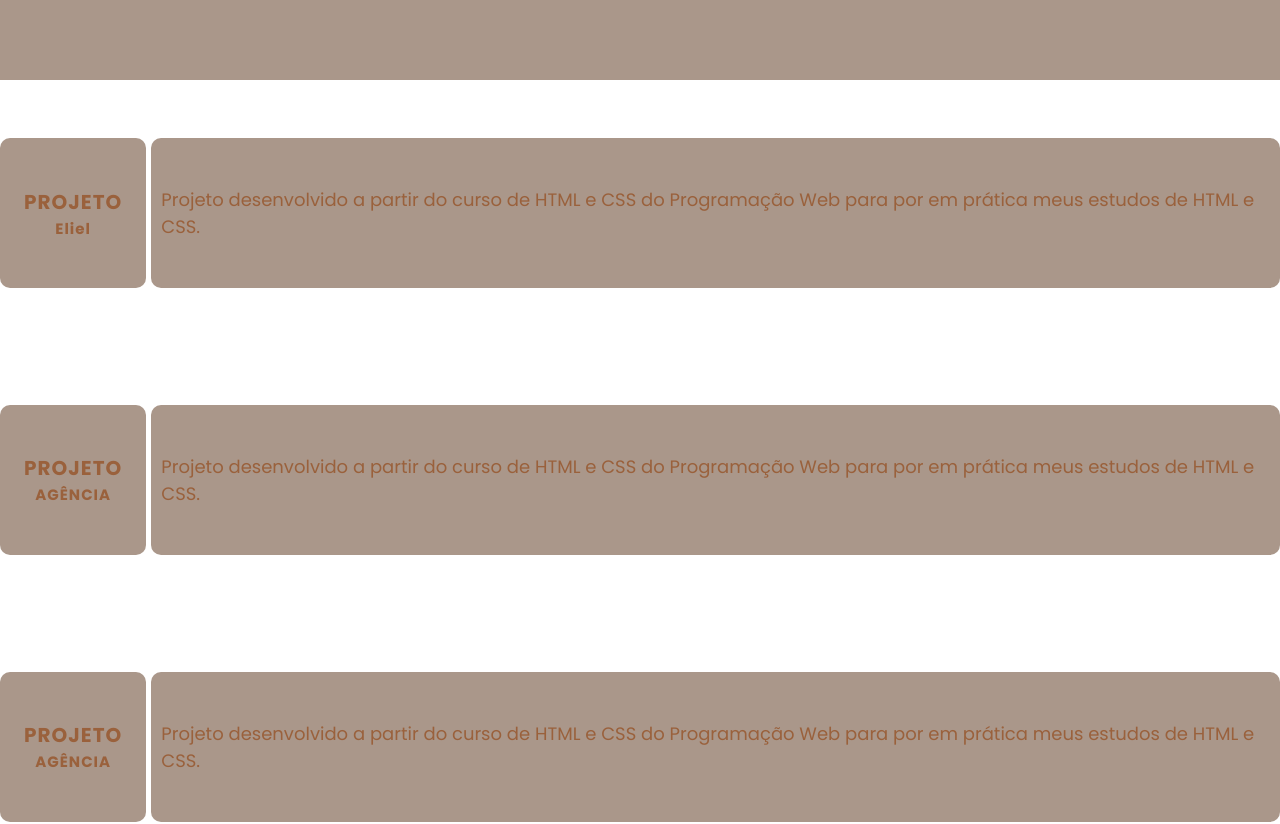
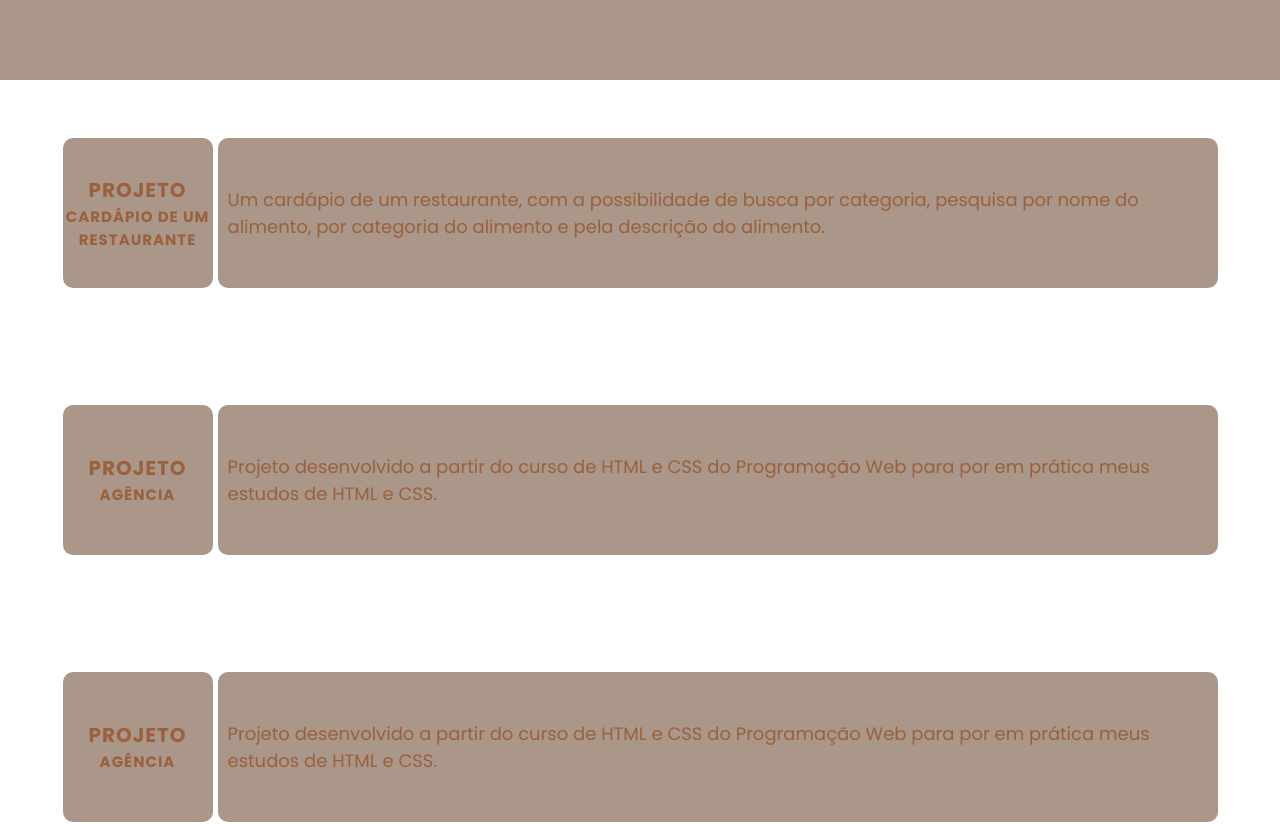
Before and after one commit to eliel-reis/portfolio_2.0, a Next.js app: page / in a window 1280 px wide. Shown: the part 720-1544 px from the top of the page. Built offline with nearby package versions, Linux system fonts and the light colour scheme.

Commit message:
alterei o sub_titulo e a descrição do primeiro projeto.                                                                                        e o width também.

```diff
--- a/src/components/Secao_Projetos/Card/Card.module.css
+++ b/src/components/Secao_Projetos/Card/Card.module.css
@@ -43,6 +43,7 @@
     padding: 0 10px;
     background-color: #AA978A;
     transition-duration: 1.8s;
+    width: 1000px;
 }
 
 .descricao p {
--- a/src/components/Secao_Projetos/index.jsx
+++ b/src/components/Secao_Projetos/index.jsx
@@ -7,8 +7,8 @@ export default function Secao_Projetos() {
         <section className={styles.container} >
             <Card
                 titulo={titulo_real}
-                sub_titulo="Eliel"
-                descricao="Projeto desenvolvido a partir do curso de HTML e CSS do Programação Web para por em prática meus estudos de HTML e CSS."
+                sub_titulo="CARDÁPIO DE UM RESTAURANTE"
+                descricao="Um cardápio de um restaurante, com a possibilidade de busca por categoria, pesquisa por nome do alimento, por categoria do alimento e pela descrição do alimento."
             />
             <Card
                 titulo={titulo_real}
```
